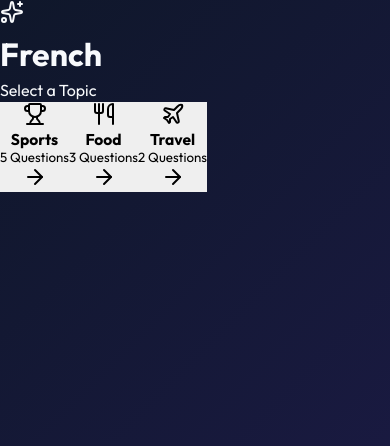
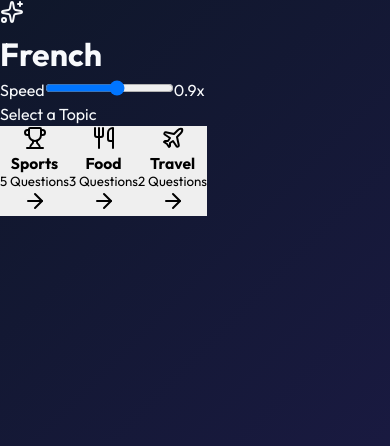
Before and after one commit to josephantoneose/French-app, a React (Vite) app: page / in a window 390 px wide. Shown: the top 446 px of the page. Built offline with nearby package versions, Linux system fonts and the light colour scheme; no server answers.

Commit message:
UX improvements: Full screen mobile layout and Speech Rate slider

```diff
--- a/src/App.jsx
+++ b/src/App.jsx
@@ -23,7 +23,7 @@ const useSpeech = () => {
     return () => { synth.onvoiceschanged = null; };
   }, [synth]);
 
-  const speak = useCallback((text, lang = 'fr-FR', onEnd) => {
+  const speak = useCallback((text, lang = 'fr-FR', rate = 0.9, onEnd) => {
     if (!synth || !text) {
       if (onEnd) onEnd();
       return;
@@ -46,7 +46,7 @@ const useSpeech = () => {
     }
 
     utterance.lang = lang;
-    utterance.rate = 0.9;
+    utterance.rate = rate;
 
     // Store ref prevent GC
     activeUtteranceRef.current = utterance;
@@ -87,6 +87,7 @@ function App() {
   const [categories, setCategories] = useState([]);
   const [selectedCategory, setSelectedCategory] = useState(null);
   const { speak, cancel } = useSpeech();
+  const [speechRate, setSpeechRate] = useState(0.9);
 
   // Load data from server
   useEffect(() => {
@@ -130,28 +131,43 @@ function App() {
   };
 
   return (
-    <div className="min-h-screen bg-[#0f172a] text-white font-sans selection:bg-indigo-500/30">
-      <div className="max-w-xl mx-auto min-h-screen flex flex-col relative overflow-hidden">
-
+    <div className="h-screen w-full bg-[#0f172a] text-white font-sans selection:bg-indigo-500/30 flex flex-col overflow-hidden">
       {/* Header */}
-        <header className="p-6 pb-2 z-10 flex items-center justify-between">
+      <header className="p-4 z-10 flex items-center justify-between bg-slate-900/50 backdrop-blur-md border-b border-white/5 h-16 shrink-0">
         <div className="flex items-center gap-2">
           {!selectedCategory && <>
-              <Sparkles className="w-6 h-6 text-yellow-400" />
-              <h1 className="text-3xl font-bold tracking-tight bg-gradient-to-br from-white to-white/60 bg-clip-text text-transparent">French</h1>
+            <Sparkles className="w-5 h-5 text-yellow-400" />
+            <h1 className="text-xl font-bold tracking-tight bg-gradient-to-br from-white to-white/60 bg-clip-text text-transparent">French</h1>
           </>}
-          </div>
           {selectedCategory && (
             <button
               onClick={() => { cancel(); setSelectedCategory(null); }}
-              className="p-3 rounded-full bg-white/10 active:scale-95 transition-all text-white"
+              className="p-2 rounded-full bg-white/10 active:scale-95 transition-all text-white mr-2"
             >
-              <ChevronLeft size={28} />
+              <ChevronLeft size={24} />
             </button>
           )}
+        </div>
+
+        <div className="flex items-center gap-4">
+          {/* Speed Slider */}
+          <div className="flex items-center gap-2 bg-slate-800/50 px-3 py-1 rounded-full border border-white/5">
+            <span className="text-xs text-slate-400 font-mono">Speed</span>
+            <input
+              type="range"
+              min="0.5"
+              max="1.2"
+              step="0.1"
+              value={speechRate}
+              onChange={(e) => setSpeechRate(parseFloat(e.target.value))}
+              className="w-16 md:w-24 accent-indigo-500 h-1 rounded-lg cursor-pointer"
+            />
+            <span className="text-xs text-white w-6">{speechRate}x</span>
+          </div>
+        </div>
       </header>
 
-        <main className="flex-1 p-4 flex flex-col relative z-20">
+      <main className="flex-1 w-full max-w-2xl mx-auto p-4 flex flex-col relative z-20 overflow-hidden">
         <AnimatePresence mode="wait">
           {!selectedCategory ? (
             <CategoryList
@@ -164,13 +180,13 @@ function App() {
               category={selectedCategory}
               onUpdateQuestions={handleUpdateCategory}
               speak={speak}
+              speechRate={speechRate}
               cancelSpeech={cancel}
               key="quiz"
             />
           )}
         </AnimatePresence>
       </main>
-      </div>
     </div>
   );
 }
@@ -210,7 +226,7 @@ const CategoryList = ({ categories, onSelect }) => {
   );
 };
 
-const QuizView = ({ category, onUpdateQuestions, speak, cancelSpeech }) => {
+const QuizView = ({ category, onUpdateQuestions, speak, cancelSpeech, speechRate }) => {
   const [currentIndex, setCurrentIndex] = useState(0);
   const [showAnswer, setShowAnswer] = useState(false);
   const [isEditing, setIsEditing] = useState(false);
@@ -244,14 +260,14 @@ const QuizView = ({ category, onUpdateQuestions, speak, cancelSpeech }) => {
     const langA = 'fr-FR';
 
     // Phase 1: Speak Question (1st time)
-    speak(textToSpeakQ, 'fr-FR', () => {
+    speak(textToSpeakQ, 'fr-FR', speechRate, () => {
 
       // Wait 1s
       timerRef.current = setTimeout(() => {
         if (!mountedRef.current || !autoPlay) return;
 
         // Phase 2: Speak Question (2nd time)
-        speak(textToSpeakQ, 'fr-FR', () => {
+        speak(textToSpeakQ, 'fr-FR', speechRate, () => {
 
           // Phase 3: Wait 2 seconds before answer
           timerRef.current = setTimeout(() => {
@@ -259,7 +275,7 @@ const QuizView = ({ category, onUpdateQuestions, speak, cancelSpeech }) => {
 
             // Phase 4: Reveal & Speak Answer
             setShowAnswer(true);
-            speak(textToSpeakA, langA, () => {
+            speak(textToSpeakA, langA, speechRate, () => {
 
               // Phase 5: Wait 2 seconds before next question
               timerRef.current = setTimeout(() => {
@@ -272,7 +288,7 @@ const QuizView = ({ category, onUpdateQuestions, speak, cancelSpeech }) => {
         });
       }, 1000);
     });
-  }, [autoPlay, question, speak]);
+  }, [autoPlay, question, speak, speechRate]);
 
   useEffect(() => {
     if (autoPlay) {
@@ -281,7 +297,7 @@ const QuizView = ({ category, onUpdateQuestions, speak, cancelSpeech }) => {
       clearTimeout(timerRef.current);
       cancelSpeech();
     }
-  }, [autoPlay, currentIndex]); // Rerun when index changes if autoplay is on
+  }, [autoPlay, currentIndex, runAutoLoop]); // Rerun when index changes if autoplay is on
 
   // --- Navigation & Actions ---
 
@@ -323,7 +339,7 @@ const QuizView = ({ category, onUpdateQuestions, speak, cancelSpeech }) => {
   };
 
   const manualSpeak = () => {
-    speak(question.audioText || question.content);
+    speak(question.audioText || question.content, 'fr-FR', speechRate);
   };
 
   // --- Editor Parsers ---
@@ -458,7 +474,7 @@ const QuizView = ({ category, onUpdateQuestions, speak, cancelSpeech }) => {
                 initial={{ opacity: 0, y: 10 }}
                 animate={{ opacity: 1, y: 0 }}
                 exit={{ opacity: 0 }}
-                onClick={() => { setShowAnswer(true); speak(question.answer); }}
+                onClick={() => { setShowAnswer(true); speak(question.answer, 'fr-FR', speechRate); }}
                 className="px-8 py-3 bg-white/10 border border-white/20 rounded-full text-xl font-medium"
               >
                 Show Answer
```
Lines whose indentation alone changed are shown as unchanged.
